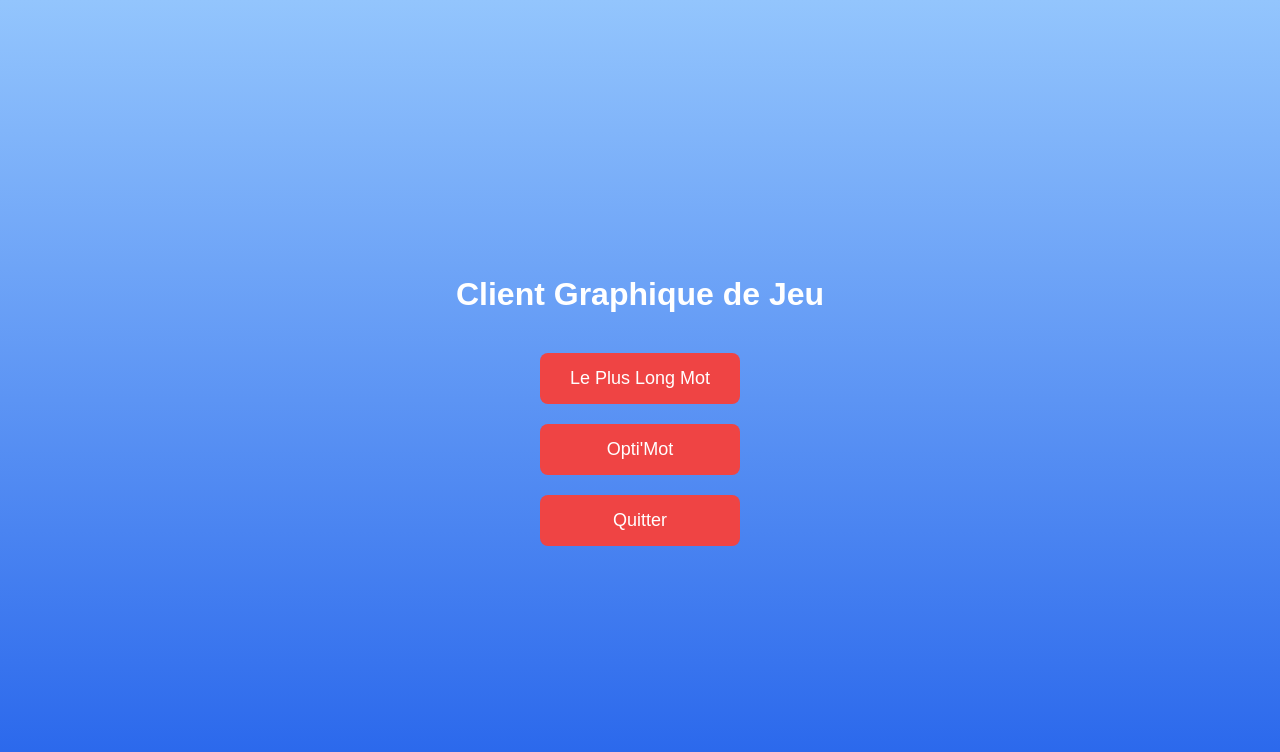
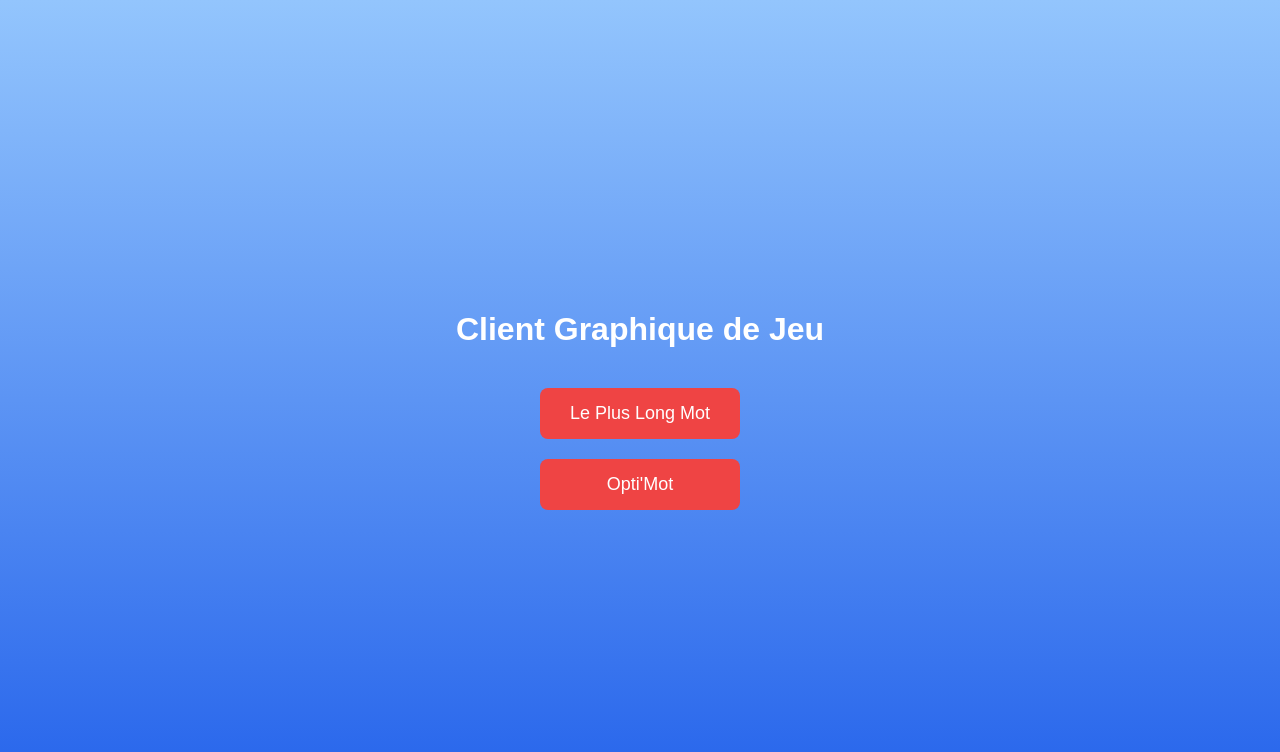
Before and after one commit to VBrochard/ProjetL2-S4, a Python web app: template templates/index.html in a window 1280 px wide. Shown: the top 752 px of the page. Run offline with Jinja, Linux system fonts and the light colour scheme; the template is opened without the code that fills it, so the values that code supplies are empty.

Commit message:
Petite Modif

```diff
--- a/templates/index.html
+++ b/templates/index.html
@@ -13,7 +13,6 @@
     <div class="button-container">
         <button id="btn-long-word">Le Plus Long Mot</button>
         <button id="btn-opti-mot">Opti'Mot</button>
-        <button id="btn-quit">Quitter</button>
     </div>
 
     <script>
@@ -24,12 +23,6 @@
         document.getElementById('btn-opti-mot').addEventListener('click', function () {
             alert("Opti'Mot");
         });
-
-        document.getElementById('btn-quit').addEventListener('click', function () {
-            if (confirm('Voulez-vous vraiment quitter?')) {
-                window.close();
-            }
-        });
     </script>
 </body>
 
```
Also changed, not shown: README.md.
